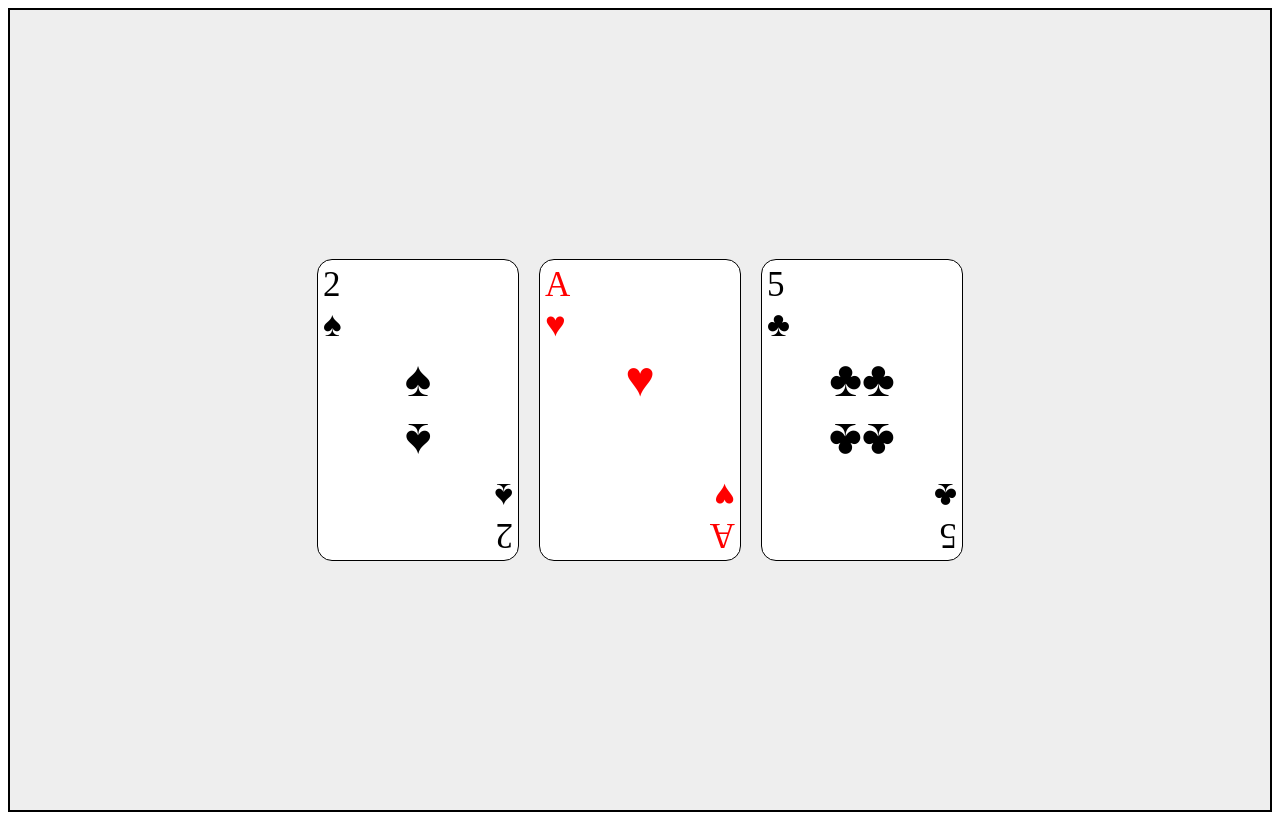
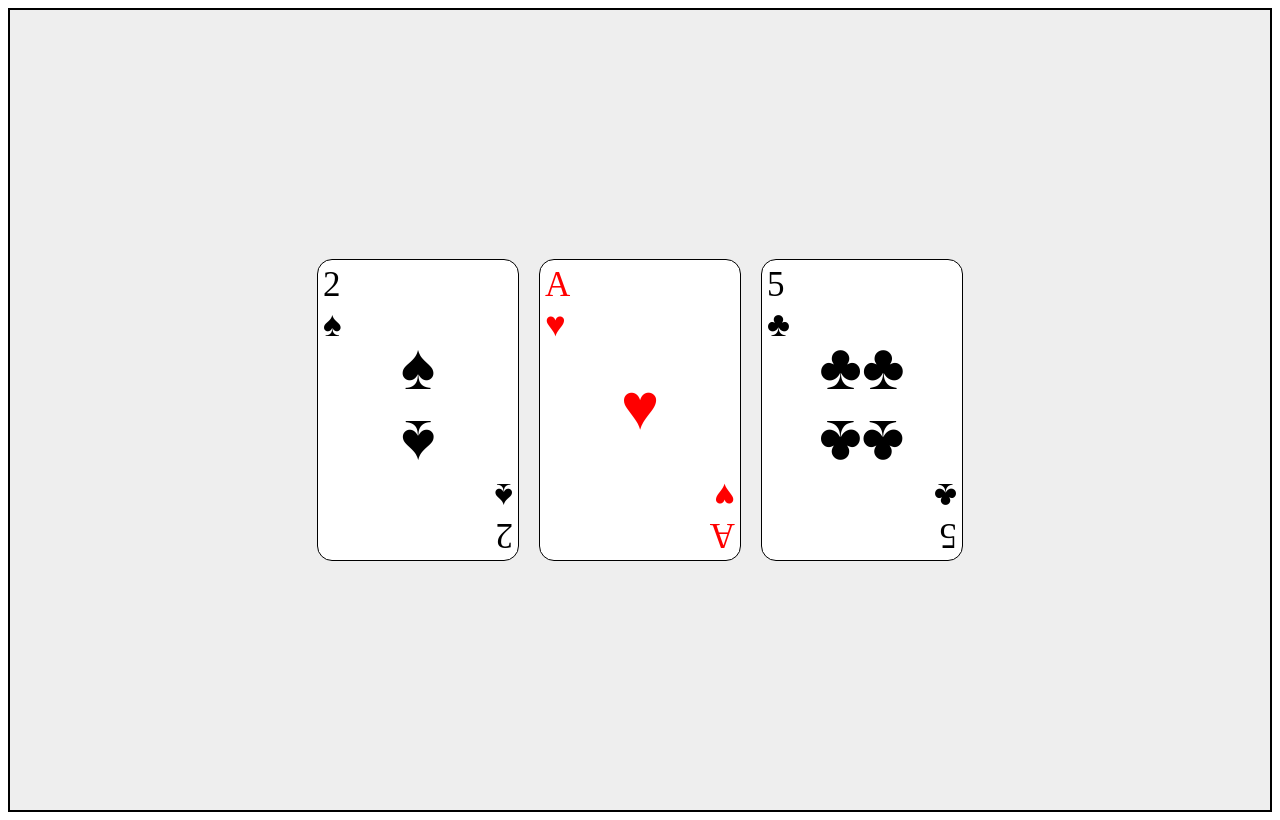
Before and after one commit to goochofarabia/playing-cards, a plain HTML site: page index.html in a window 1280 px wide. Drawn offline with Linux system fonts and the light colour scheme.

```diff
--- a/styles.css
+++ b/styles.css
@@ -1,3 +1,6 @@
+/* add "justify-content: column" to ".middle" class and adjust accordingly */
+
+
 #playing-cards {
   display: flex;
   flex-flow: row wrap;
@@ -38,7 +41,8 @@
   flex-wrap: wrap;
   justify-content: center;
   align-self: center;
-  font-size: 50px;
+  font-size: 65px;
+  transform: translate(0, -20px);
 }
 
 .right {
@@ -53,10 +57,13 @@
   transform: rotate(180deg);
 }
 
-.middle .bottom {
+.bottom {
   transform: rotate(180deg)
 }
 
 .hearts {
   color: red;
 }
+.top.hearts {
+  transform: translate(0,40px);
+}
```
